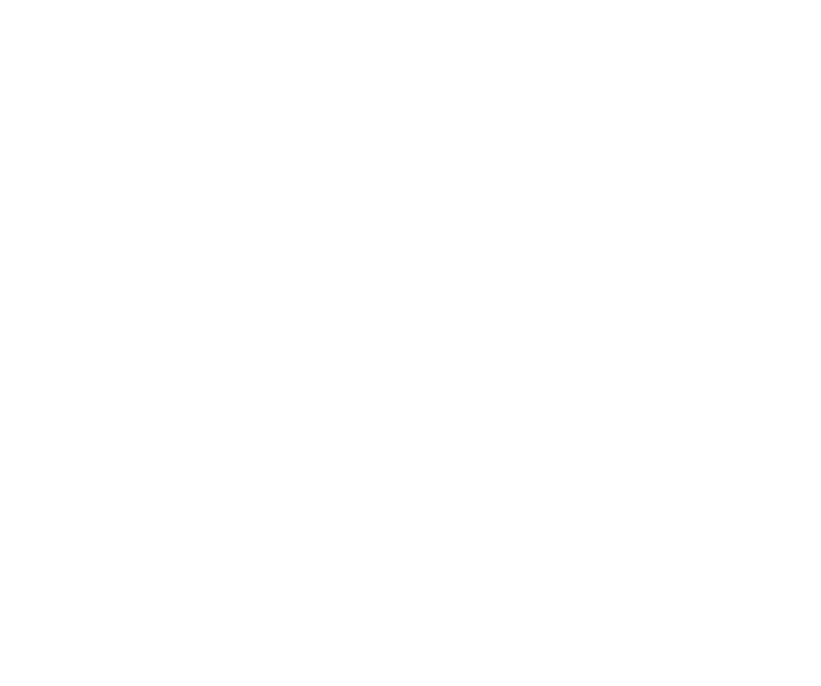
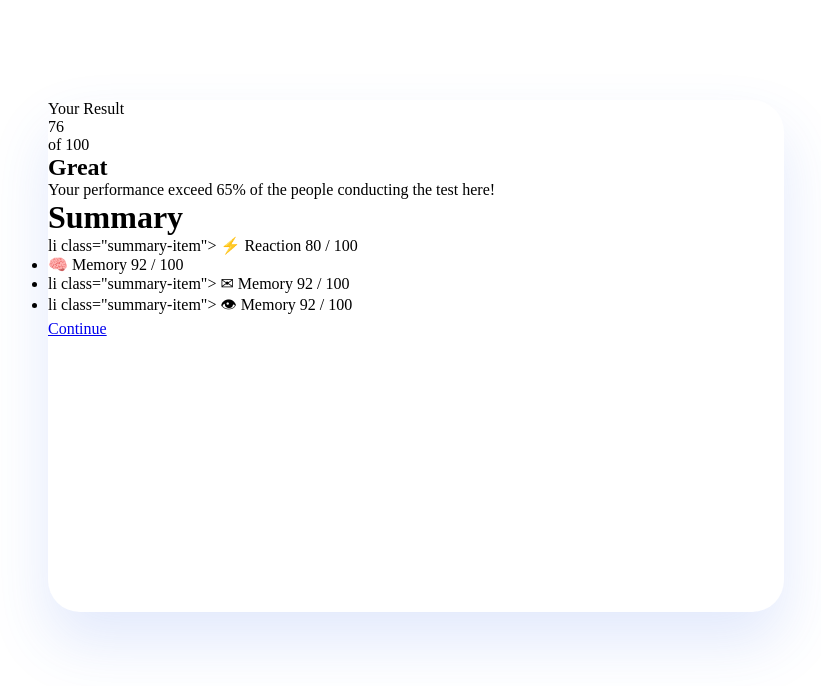
Before and after one commit to Sardorbek2908/results-summary-component-2025, a plain HTML site: page index.html in a window 1280 px wide. Shown: the whole page, without its empty margins (224-1045 px from the left). Drawn offline with Linux system fonts and the light colour scheme.

Commit message:
Add struktura

```diff
--- a/index.html
+++ b/index.html
@@ -1,11 +1,57 @@
 <!DOCTYPE html>
 <html lang="en">
+
 <head>
     <meta charset="UTF-8">
     <meta name="viewport" content="width=device-width, initial-scale=1.0">
     <title>Document</title>
+    <link rel="stylesheet" href="./main.css">
 </head>
+
 <body>
+    <div class="card">
+        <div class="results-summary__card">
+            <div class="results-card">
+                <p class="result-info">Your Result</p>
+                <div class="rusult-oval">
+                    <p class="result-value">76</p>
+                    <span class="result-max">of 100</span>
+                </div>
+                <div class="reults-desc">
+                    <h2 class="reults-desc__title">Great</h2>
+                    <p class="reults-desc__text">Your performance exceed 65% of the people conducting the test here!</p>
+                </div>
+            </div>
+            <div class="summary-card">
+                <h1 class="summary-title">Summary</h1>
+                <ul class="summary-list">
+                    li class="summary-item">
+                        <span class="category-icon">⚡</span>
+                        <span class="summary-title">Reaction</span>
+                        <span class="summary-text">80 / 100</span>
+                    <li>
 
+                    <liclass="summary-item">
+                        <span class="category-icon">🧠</span>
+                        <span class="summary-title">Memory</span>
+                        <span class="summary-text">92 / 100</span>
+                    <li>
+                    li class="summary-item">
+                        <span class="category-icon">✉</span>
+                        <span class="summary-title">Memory</span>
+                        <span class="summary-text">92 / 100</span>
+                    <li>
+                    li class="summary-item">
+                        <span class="category-icon">👁</span>
+                        <span class="summary-title">Memory</span>
+                        <span class="summary-text">92 / 100</span>
+                    </li>
+                </ul>
+
+                <a href="#!" class="summary-bnt">Continue</a>
+            </div>
+        </div>
+    </div>
 </body>
+
 </html>
--- a/main.css
+++ b/main.css
@@ -0,0 +1,15 @@
+* {
+    margin: 0;
+    padding: 0;
+    box-sizing: border-box;
+}
+
+.card {
+    width: 736px;
+    height: 512px;
+    margin: auto;
+    margin-top: 100px;
+    box-shadow: 0px 30px 60px 0px #3D6CEC26;
+    border-radius: 32px;
+
+}
```
